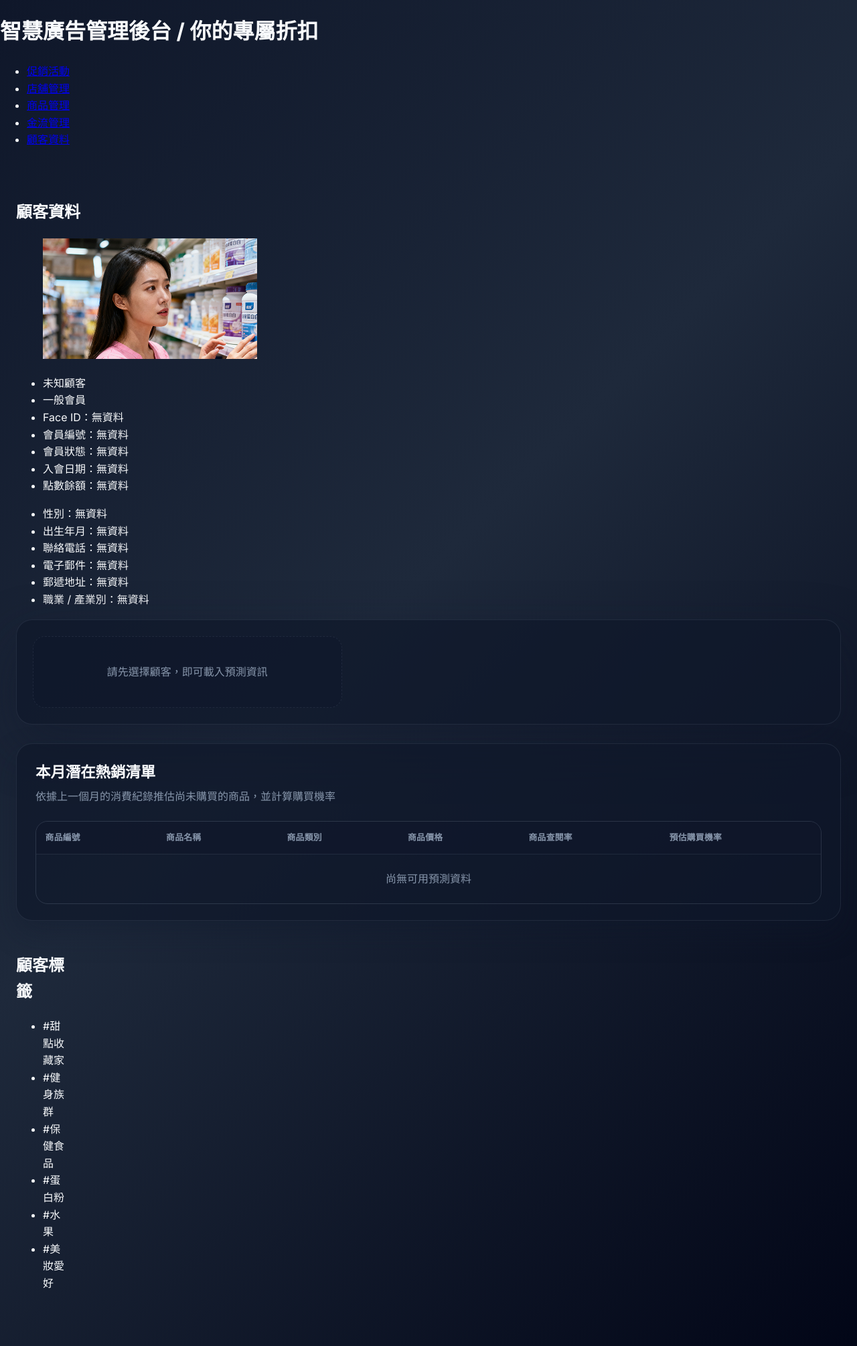
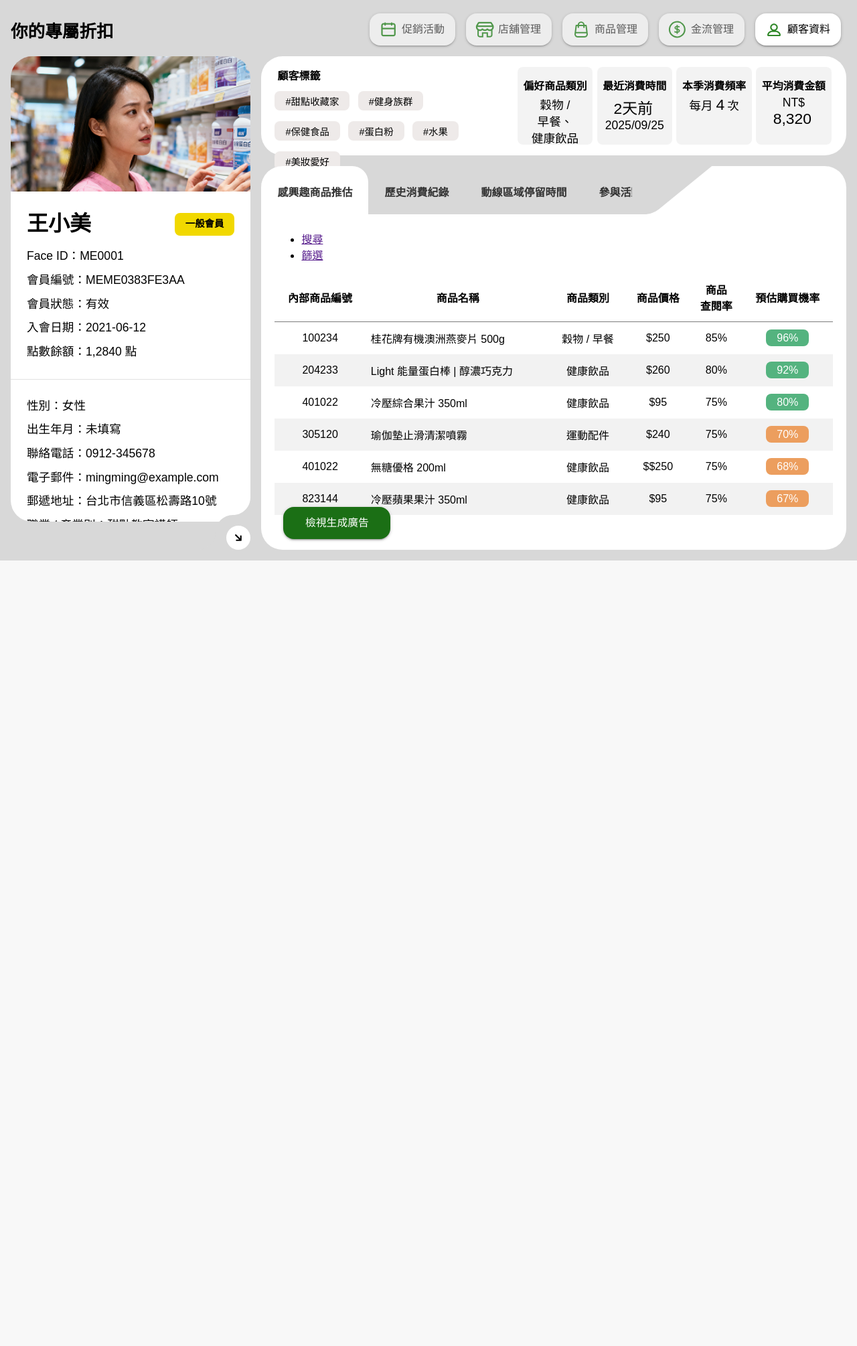
Before and after one commit to phantom810193/esp32cam, a Flask app: page /manager in a window 1280 px wide. Shown: the whole page at 67% size. After the commit the page ends 837 px from the top, so only its background shows below. Run offline with Flask 3, Linux system fonts and the light colour scheme; data comes from the database, SQL or seed files in the repository; parts of the project's set-up code (start-up, migrations or seed data) failed here and were passed over.

Commit message:
Update manager.html

```diff
--- a/backend/templates/manager.html
+++ b/backend/templates/manager.html
@@ -1,18 +1,14 @@
-<!doctype html>
+<!DOCTYPE html>
 <html lang="zh-Hant">
 <head>
-    <meta charset="utf-8">
-    <meta name="viewport" content="width=device-width, initial-scale=1">
-    <title>智慧廣告管理後台 / 你的專屬折扣</title>
-    <link rel="stylesheet" href="{{ url_for('static', filename='css/manager.css') }}">
-    <link rel="preconnect" href="https://fonts.googleapis.com">
-    <link rel="preconnect" href="https://fonts.gstatic.com" crossorigin>
-    <link href="https://fonts.googleapis.com/css2?family=Inter:wght@400;500;600;700&family=Noto+Sans+TC:wght@400;500;700&display=swap" rel="stylesheet">
+    <meta charset="UTF-8">
+    <meta name="viewport" content="width=device-width, initial-scale=1.0">
+    <title>你的專屬折扣</title>
+    <link rel="stylesheet" href="css/styles.css">
 </head>
 <body>
-    <!-- Header Section -->
     <header>
-        <h1>智慧廣告管理後台 / 你的專屬折扣</h1>
+        <h1>你的專屬折扣</h1>
         <nav>
             <ul id="nav-links">
                 <li class="event"><a href="#" title="促銷活動">促銷活動</a></li>
@@ -23,100 +19,34 @@
             </ul>
         </nav>
     </header>
-
-    <!-- Main Content -->
-    <div class="manager-shell">
-        <section class="customer-profile">
-            <!-- 顧客資料 -->
+    <main id="customer-profile">
         <article id="customer-information">
-                <h2>顧客資料</h2>
+            <h2 class="hide">顧客資料</h2>
             <figure class="customer-photo">
-                    <img src="{{ context.hero_image_url if context and context.hero_image_url else 'images/face.jpg' }}" alt="顧客影像" loading="lazy">
+                <img src="images/face.jpg" alt="Customer Photo">
+                <!-- <figcaption>2025-09-26T07:53:51</figcaption> -->
             </figure>
             <section class="customer-infolist">
                 <ul class="customer-basic-info">
-                        <li class="customer-name">{{ context.member.profile_label if context and context.member else '未知顧客' }}</li>
+                    <li class="customer-name">王小美</li>
                     <li class="customer-level general">一般會員</li>
-                        <li>Face ID：{{ context.member.face_id if context and context.member else '無資料' }}</li>
-                        <li>會員編號：{{ context.member.mall_member_id if context and context.member else '無資料' }}</li>
-                        <li>會員狀態：{{ context.member.member_status if context and context.member else '無資料' }}</li>
-                        <li>入會日期：{{ context.member.joined_at if context and context.member else '無資料' }}</li>
-                        <li>點數餘額：{{ context.member.points_balance if context and context.member else '無資料' }}</li>
+                    <li>Face ID：ME0001</li>
+                    <li>會員編號：MEME0383FE3AA</li>
+                    <li>會員狀態：有效</li>
+                    <li>入會日期：2021-06-12</li>
+                    <li>點數餘額：1,2840 點</li>
                 </ul>
                 <ul class="customer-contact-info">
-                        <li>性別：{{ context.member.gender if context and context.member else '無資料' }}</li>
-                        <li>出生年月：{{ context.member.dob if context and context.member else '無資料' }}</li>
-                        <li>聯絡電話：{{ context.member.phone if context and context.member else '無資料' }}</li>
-                        <li>電子郵件：{{ context.member.email if context and context.member else '無資料' }}</li>
-                        <li>郵遞地址：{{ context.member.address if context and context.member else '無資料' }}</li>
-                        <li>職業 / 產業別：{{ context.member.occupation if context and context.member else '無資料' }}</li>
+                    <li>性別：女性</li>
+                    <li>出生年月：未填寫</li>
+                    <li>聯絡電話：0912-345678</li>
+                    <li>電子郵件：mingming@example.com</li>
+                    <li>郵遞地址：台北市信義區松壽路10號</li>
+                    <li>職業 / 產業別：甜點教室講師</li>
                 </ul>
             </section>
         </article>
-        </section>
-
-        <section class="dashboard">
-            <!-- 顧客相關資訊 -->
-            <section class="hero-card">
-                <div class="hero-info">
-                    {% if context %}
-                        <div class="hero-meta">
-                            <span class="tag scenario">情境：{{ context.scenario_key }}</span>
-                            <span class="tag window">分析區間：{{ context.prediction.window_label }}</span>
-                        </div>
-                        <h2>{{ context.member.mall_member_id if context.member else '未知顧客' }}</h2>
-                    {% else %}
-                        <div class="hero-empty">請先選擇顧客，即可載入預測資訊</div>
-                    {% endif %}
-                </div>
-            </section>
-
-            <!-- 潛在熱銷清單 -->
-            <section class="insights-card">
-                <header>
-                    <div>
-                        <h3>本月潛在熱銷清單</h3>
-                        <p>依據上一個月的消費紀錄推估尚未購買的商品，並計算購買機率</p>
-                    </div>
-                    {% if context %}
-                        <span class="window-label">分析窗口：{{ context.prediction.window_label }}</span>
-                    {% endif %}
-                </header>
-                <div class="table-wrapper">
-                    <table>
-                        <thead>
-                            <tr>
-                                <th>商品編號</th>
-                                <th>商品名稱</th>
-                                <th>商品類別</th>
-                                <th>商品價格</th>
-                                <th>商品查閱率</th>
-                                <th>預估購買機率</th>
-                            </tr>
-                        </thead>
-                        <tbody>
-                            {% if context and context.prediction.items %}
-                                {% for item in context.prediction.items %}
-                                    <tr>
-                                        <td>{{ item.product_code }}</td>
-                                        <td>{{ item.product_name }}</td>
-                                        <td>{{ item.category_label }}</td>
-                                        <td>NT$ {{ '%.0f'|format(item.price) }}</td>
-                                        <td>{{ '%.1f'|format(item.view_rate_percent) }}%</td>
-                                        <td>{{ '%.1f'|format(item.probability_percent) }}%</td>
-                                    </tr>
-                                {% endfor %}
-                            {% else %}
-                                <tr>
-                                    <td colspan="6" class="empty">尚無可用預測資料</td>
-                                </tr>
-                            {% endif %}
-                        </tbody>
-                    </table>
-                </div>
-            </section>
-
-            <!-- 顧客標籤 -->
+        <article id="customer-details">
             <section id="customer-tags">
                 <h2>顧客標籤</h2>
                 <ul class="customer-taglist">
@@ -128,7 +58,155 @@
                     <li>#美妝愛好</li>
                 </ul>
             </section>
+            <section id="customer-preferences">
+                <h2 class="hide">顧客偏好</h2>
+                <ul class="customer-preferencelist">
+                    <!-- <li><span>偏好品牌</span>Adidas, New Balance</li> -->
+                    <li><span>偏好商品類別</span>穀物 / 早餐、健康飲品</li>
+                    <li><span>最近消費時間</span><i>2天前</i> 2025/09/25</li>
+                    <li><span>本季消費頻率</span>每月 <i>4</i>次</li>
+                    <li><span>平均消費金額</span>NT$ <i>8,320</i></li>
+                </ul>
             </section>
+            <section id="customer-purchase-history">
+                <h2 class="hide">顧客購買歷史</h2>
+                <span id="tab-1">1</span>
+                <span id="tab-2">2</span>
+                <span id="tab-3">3</span>
+                <span id="tab-4">4</span>
+                <div id="tab">
+                    <ul>
+                        <li><a href="#tab-1" title="感興趣商品推估">感興趣商品推估</a></li>
+                        <li><a href="#tab-2" title="歷史消費紀錄">歷史消費紀錄</a></li>
+                        <li><a href="#tab-3" title="動線區域停留時間">動線區域停留時間</a></li>
+                        <li><a href="#tab-4" title="參與活動紀錄">參與活動紀錄</a></li>
+                    </ul>
+                    <div class="tab-content-1">
+                        <h3 class="hide">感興趣商品推估</h3>
+                        <ul class="tool">
+                            <li><a href="" class="search">搜尋</a></li>
+                            <li><a href="" class="filter">篩選</a></li>
+                        </ul>
+                        <table>
+                            <thead>
+                                <tr>
+                                    <th>內部商品編號</th>
+                                    <th>商品名稱</th>
+                                    <th>商品類別</th>
+                                    <th>商品價格</th>
+                                    <th>商品<br/>查閱率</th>
+                                    <!--th>廣告<br/>查閱率</th>
+                                    <th>相似紀錄<br/>符合率</th-->
+                                    <th>預估購買機率</th>
+                                </tr>
+                            </thead>
+                            <tbody>
+                                <tr>
+                                    <td>100234</td>
+                                    <td>桂花牌有機澳洲燕麥片 500g</td>
+                                    <td>穀物 / 早餐</td>
+                                    <td>$250</td>
+                                    <td>85%</td>
+                                    <!--td>70%</td>
+                                    <td>90%</td-->
+                                    <td><span class="hight">96%</span></td>
+                                </tr>
+                                <tr>
+                                    <td>204233</td>
+                                    <td>Light 能量蛋白棒 | 醇濃巧克力</td>
+                                    <td>健康飲品</td>
+                                    <td>$260</td>
+                                    <td>80%</td>
+                                    <!--td>65%</td>
+                                    <td>85%</td-->
+                                    <td><span class="hight">92%</span></td>
+                                </tr>
+                                <tr>
+                                    <td>401022</td>
+                                    <td>冷壓綜合果汁 350ml</td>
+                                    <td>健康飲品</td>
+                                    <td>$95</td>
+                                    <td>75%</td>
+                                    <!--td>60%</td>
+                                    <td>80%</td-->
+                                    <td><span class="hight">80%</span></td>
+                                </tr>
+                                <tr>
+                                    <td>305120</td>
+                                    <td>瑜伽墊止滑清潔噴霧</td>
+                                    <td>運動配件</td>
+                                    <td>$240</td>
+                                    <td>75%</td>
+                                    <!--td>60%</td>
+                                    <td>40%</td-->
+                                    <td><span class="medium">70%</span></td>
+                                </tr>
+                                <tr>
+                                    <td>401022</td>
+                                    <td>無糖優格 200ml</td>
+                                    <td>健康飲品</td>
+                                    <td>$$250</td>
+                                    <td>75%</td>
+                                    <!--td>45%</td>
+                                    <td>31%</td-->
+                                    <td><span class="medium">68%</span></td>
+                                </tr>
+                                <tr>
+                                    <td>823144</td>
+                                    <td>冷壓蘋果果汁 350ml</td>
+                                    <td>健康飲品</td>
+                                    <td>$95</td>
+                                    <td>75%</td>
+                                    <!--td>39%</td>
+                                    <td>26%</td-->
+                                    <td><span class="medium">67%</span></td>
+                                </tr>
+                                <tr>
+                                    <td>621412</td>
+                                    <td>橡膠啞鈴 14kg</td>
+                                    <td>運動配件</td>
+                                    <td>$395</td>
+                                    <td>72%</td>
+                                    <!--td>25%</td>
+                                    <td>21%</td-->
+                                    <td><span class="medium">66%</span></td>
+                                </tr>
+                            </tbody>
+                        </table>
+                        <div class="advertising">
+                            <ul class="advertising_info">
+                                <!-- <li><span>上傳速度</span>0.3秒</li>
+                                <li><span>辨識速度</span>0.6秒</li>
+                                <li><span>廣告生成</span>0.8秒</li>
+                                <li><span>總計耗時</span>0.8秒</li> -->
+                                <li class="btn"><a href="" title="檢視生成廣告">檢視生成廣告</a></li>
+                            </ul>
                         </div>
+                        <ul class="page">
+                            <li class="active"><a href="" title="第1頁">1</a></li>
+                            <li><a href="" title="第2頁">2</a></li>
+                            <li><a href="" title="第3頁">3</a></li>
+                        </ul>
+                    </div>
+                    <div class="tab-content-2">
+                        <h3 class="hide">歷史消費紀錄</h3>
+                        <ul class="tool">
+                            <li><a href="" class="search">搜尋</a></li>
+                            <li><a href="" class="filter">篩選</a></li>
+                        </ul>
+                        <p>內容-2<br/>內容-2</p>
+                    </div>
+                    <div class="tab-content-3"><p>內容-3</p>
+                    </div>
+                    <div class="tab-content-4"><p>內容-4</p>
+                    </div>
+                </div>
+            </section>
+
+        </article>
+    </main>
+    <!-- <footer>
+        <p>2025 &copy;  你的專屬折扣
+    </footer> -->
 </body>
 </html>
```
Lines whose indentation alone changed are shown as unchanged.
